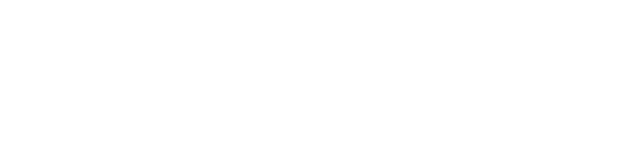
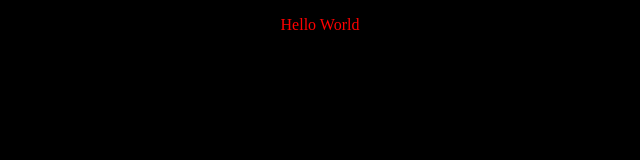
Before and after one commit to Devusol/gitshare, a plain HTML site: page index.html in a window 1280 px wide. Shown: the whole page, without its empty margins (320-960 px from the left). Drawn offline with Linux system fonts and the light colour scheme.

Commit message:
Made the Hello World angry

```diff
--- a/index.html
+++ b/index.html
@@ -0,0 +1,15 @@
+<!DOCTYPE html>
+<html>
+
+<head>
+    <title>Page Title</title>
+    <link rel="stylesheet" href="style.css">
+</head>
+
+<body>
+
+    <p>Hello World</p>
+
+</body>
+
+</html>
--- a/style.css
+++ b/style.css
@@ -1 +1,6 @@
-style sheet wow
+html {
+    color: red;
+    text-align: center;
+    background: black;
+    font-size: 1000;
+}
```
